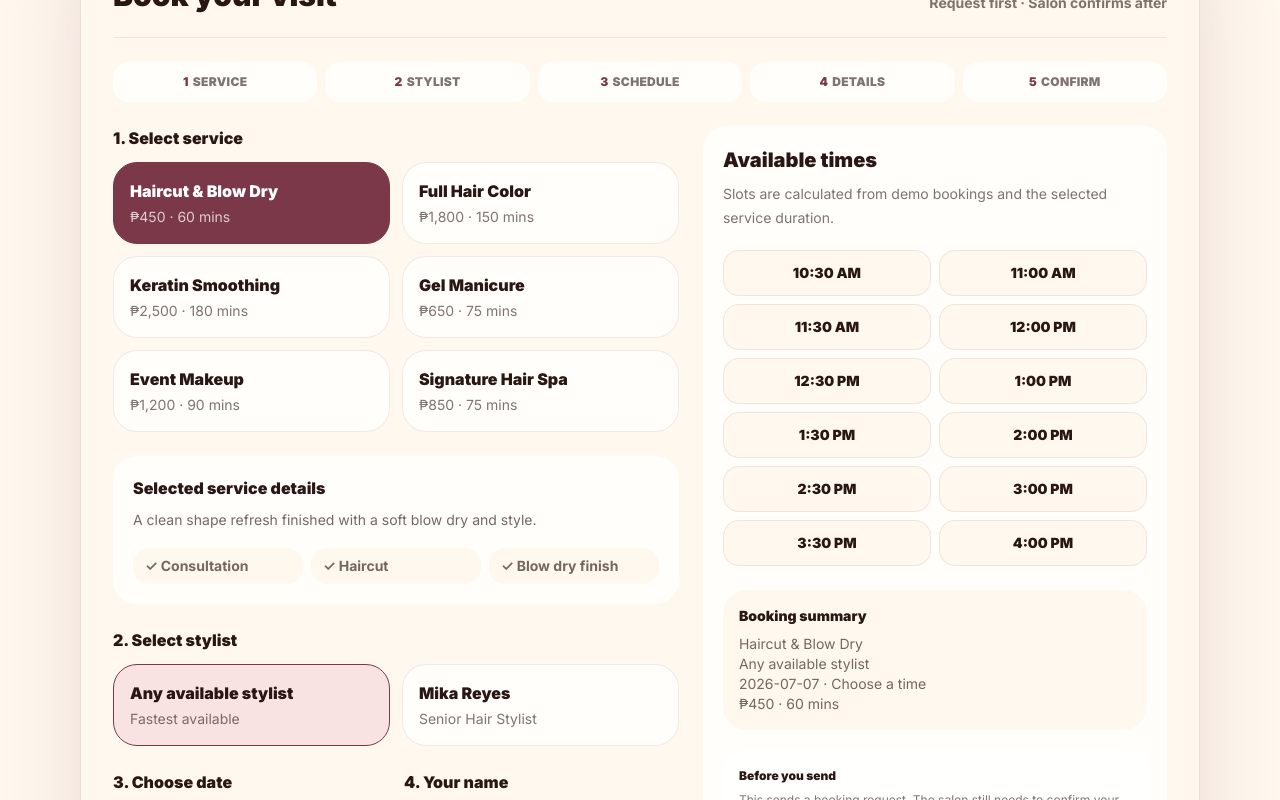
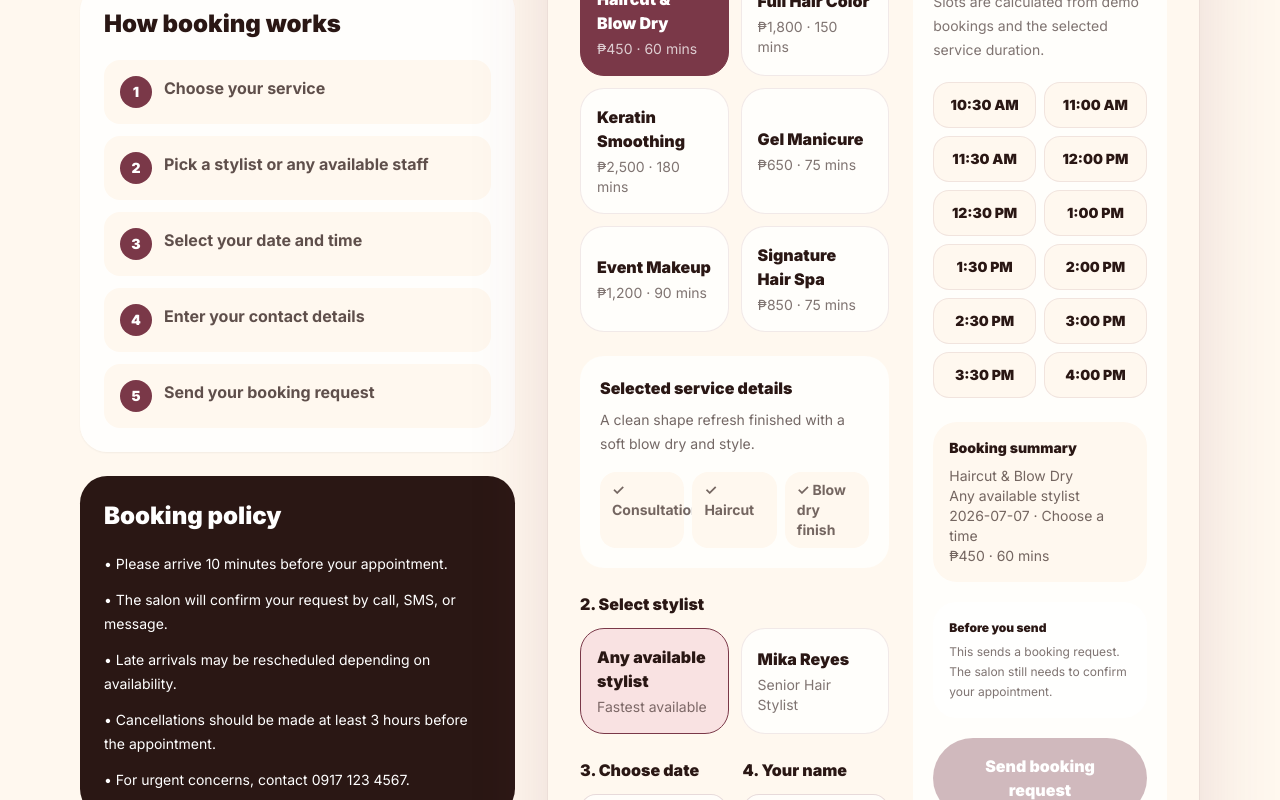
Before and after one commit to tan15hacks/Saas-Salon-Barber-Booking-System, a Next.js app: page /book in a window 1280 px wide. Shown: the part 420-1220 px from the top of the page. Built offline with nearby package versions, Linux system fonts and the light colour scheme.

Commit message:
Upgrade public booking page with steps and policies

```diff
--- a/app/book/page.tsx
+++ b/app/book/page.tsx
@@ -1,20 +1,56 @@
 import { BookingWizard } from "@/components/booking/BookingWizard";
 import { Footer } from "@/components/site/Footer";
+import { MobileStickyCTA } from "@/components/site/MobileStickyCTA";
 import { Navbar } from "@/components/site/Navbar";
 import { SectionHeader } from "@/components/site/SectionHeader";
+import { salon } from "@/lib/data";
+
+const bookingSteps = [
+  "Choose your service",
+  "Pick a stylist or any available staff",
+  "Select your date and time",
+  "Enter your contact details",
+  "Send your booking request",
+];
 
 export default function BookPage() {
   return (
-    <main className="min-h-screen bg-cream text-espresso">
+    <main className="min-h-screen bg-cream pb-24 text-espresso md:pb-0">
       <Navbar />
+
       <section className="py-12 md:py-16">
-        <div className="salon-container">
-          <SectionHeader eyebrow="Online booking" title="Reserve your salon appointment" description="Pick your service, stylist, date, and time. This MVP currently uses demo data and can be connected to Supabase next." />
-          <div className="mt-10">
-            <BookingWizard />
+        <div className="salon-container grid gap-8 lg:grid-cols-[0.8fr_1.2fr] lg:items-start">
+          <div>
+            <SectionHeader eyebrow="Online booking" title="Reserve your salon appointment" description="Pick your service, stylist, date, and time. Your request gets a reference number so the salon can confirm it clearly." />
+            <div className="mt-8 rounded-[1.7rem] bg-white/80 p-6 shadow-sm">
+              <h2 className="text-2xl font-black">How booking works</h2>
+              <div className="mt-5 space-y-3">
+                {bookingSteps.map((step, index) => (
+                  <div key={step} className="flex gap-3 rounded-2xl bg-cream p-4">
+                    <span className="grid h-8 w-8 shrink-0 place-items-center rounded-full bg-rosewood text-sm font-black text-white">{index + 1}</span>
+                    <p className="font-bold text-espresso/75">{step}</p>
+                  </div>
+                ))}
+              </div>
+            </div>
+
+            <div className="mt-6 rounded-[1.7rem] bg-espresso p-6 text-white">
+              <h2 className="text-2xl font-black">Booking policy</h2>
+              <ul className="mt-5 space-y-3 text-sm leading-6 text-white/72">
+                <li>• Please arrive 10 minutes before your appointment.</li>
+                <li>• The salon will confirm your request by call, SMS, or message.</li>
+                <li>• Late arrivals may be rescheduled depending on availability.</li>
+                <li>• Cancellations should be made at least 3 hours before the appointment.</li>
+                <li>• For urgent concerns, contact {salon.phone}.</li>
+              </ul>
+            </div>
           </div>
+
+          <BookingWizard />
         </div>
       </section>
+
+      <MobileStickyCTA />
       <Footer />
     </main>
   );
```
